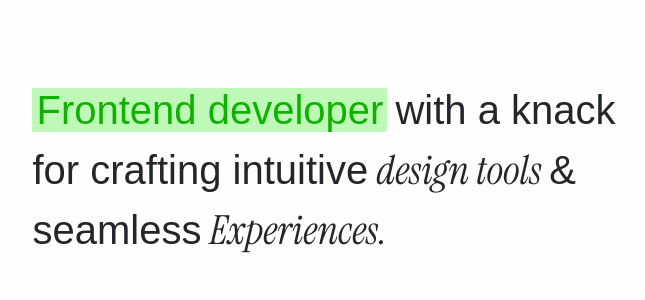
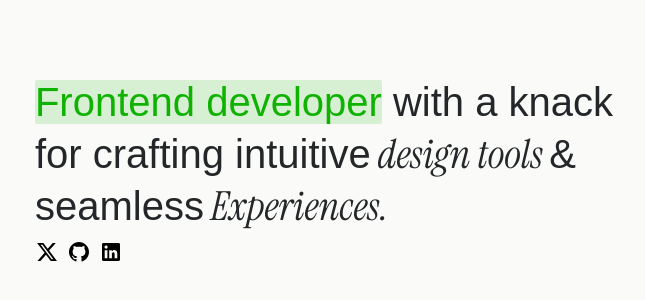
Before and after one commit to Lokendrakushwah12/PortfolioV1, a React (Vite) app: page / in a window 1280 px wide. Shown: the part 230-530 px from the top of the page, without its empty margins (316-961 px from the left). Built offline with nearby package versions, Linux system fonts and the light colour scheme.

Commit message:
Hero section

```diff
--- a/package.json
+++ b/package.json
@@ -11,7 +11,8 @@
   },
   "dependencies": {
     "react": "^18.2.0",
-    "react-dom": "^18.2.0"
+    "react-dom": "^18.2.0",
+    "react-router-dom": "^6.23.1"
   },
   "devDependencies": {
     "@types/react": "^18.2.66",
--- a/src/App.jsx
+++ b/src/App.jsx
@@ -1,26 +1,13 @@
-import { useState } from 'react'
+import Hero from './components/Hero';
+import { BrowserRouter } from 'react-router-dom';
 
 function App() {
 
   return (
     <>
-      <div className="h-screen w-full flex justify-center items-center">
-        <h1 className=''>
-          <span className='bg-[hsl(115,85%,85%)] font-[400] text-[hsl(115,99%,35%)] mr-2 rounded-sm px-1'>
-            Frontend developer
-          </span>
-          with a knack <br />
-          for crafting intuitive
-          <span className='instrument-serif-regular-italic px-2'>
-            design tools
-          </span>
-          & <br />
-          seamless
-          <span className='instrument-serif-regular-italic px-2'>
-            Experiences.
-          </span>
-        </h1>
-      </div>
+      <BrowserRouter>
+        <Hero />
+      </BrowserRouter>
     </>
   )
 }
--- /dev/null
+++ b/src/components/Hero.jsx
@@ -0,0 +1,51 @@
+import React from 'react';
+import { Link } from 'react-router-dom';
+
+const Hero = () => {
+    return (
+        <>
+            <div className="h-screen w-full flex justify-center items-center">
+                <div className="flex flex-col gap-2">
+
+                    <h1 className=' leading-[3.25rem]'>
+                        <span className='bg-[rgba(16,178,1,0.15)] font-[400] text-[rgb(16,178,1)] rounded-sm'>
+                            Frontend developer
+                        </span>
+                        &nbsp;with a knack <br />
+                        for crafting intuitive
+                        <span className='instrument-serif-regular-italic'>
+                            &nbsp;design tools&nbsp;
+                        </span>
+                        & <br />
+                        seamless
+                        <span className='instrument-serif-regular-italic'>
+                            &nbsp;Experiences.
+                        </span>
+                    </h1>
+                    <div className="social flex gap-2">
+                        <Link to='https://twitter.com/Lokendratwt' >
+                            <svg width="24" height="24" viewBox="0 0 24 24" fill="none" xmlns="http://www.w3.org/2000/svg">
+                                <path d="M17.73 3H20.7835L14.1124 10.6246L21.9604 21H15.8155L11.0026 14.7074L5.49549 21H2.44011L9.57549 12.8446L2.04688 3H8.3478L12.6983 8.75169L17.73 3ZM16.6583 19.1723H18.3503L7.42841 4.73169H5.61272L16.6583 19.1723Z" fill="black" />
+                            </svg>
+                        </Link>
+
+                        <Link to='https://github.com/Lokendrakushwah12' >
+                            <svg width="24" height="24" viewBox="0 0 24 24" fill="none" xmlns="http://www.w3.org/2000/svg">
+                                <path d="M12 1.95068C17.525 1.95068 22 6.42568 22 11.9507C21.9995 14.0459 21.3419 16.0883 20.1198 17.7902C18.8977 19.4922 17.1727 20.768 15.1875 21.4382C14.6875 21.5382 14.5 21.2257 14.5 20.9632C14.5 20.6257 14.5125 19.5507 14.5125 18.2132C14.5125 17.2757 14.2 16.6757 13.8375 16.3632C16.0625 16.1132 18.4 15.2632 18.4 11.4257C18.4 10.3257 18.0125 9.43818 17.375 8.73818C17.475 8.48818 17.825 7.46318 17.275 6.08818C17.275 6.08818 16.4375 5.81318 14.525 7.11318C13.725 6.88818 12.875 6.77568 12.025 6.77568C11.175 6.77568 10.325 6.88818 9.525 7.11318C7.6125 5.82568 6.775 6.08818 6.775 6.08818C6.225 7.46318 6.575 8.48818 6.675 8.73818C6.0375 9.43818 5.65 10.3382 5.65 11.4257C5.65 15.2507 7.975 16.1132 10.2 16.3632C9.9125 16.6132 9.65 17.0507 9.5625 17.7007C8.9875 17.9632 7.55 18.3882 6.65 16.8757C6.4625 16.5757 5.9 15.8382 5.1125 15.8507C4.275 15.8632 4.775 16.3257 5.125 16.5132C5.55 16.7507 6.0375 17.6382 6.15 17.9257C6.35 18.4882 7 19.5632 9.5125 19.1007C9.5125 19.9382 9.525 20.7257 9.525 20.9632C9.525 21.2257 9.3375 21.5257 8.8375 21.4382C6.8458 20.7752 5.11342 19.502 3.88611 17.799C2.65881 16.096 1.9989 14.0498 2 11.9507C2 6.42568 6.475 1.95068 12 1.95068Z" fill="black" />
+                            </svg>
+                        </Link>
+
+                        <Link to='https://www.linkedin.com/in/lokendrakushwah12/' >
+                            <svg width="24" height="24" viewBox="0 0 24 24" fill="none" xmlns="http://www.w3.org/2000/svg">
+                                <path d="M19.65 3H4.35C3.99196 3 3.64858 3.14223 3.39541 3.39541C3.14223 3.64858 3 3.99196 3 4.35V19.65C3 20.008 3.14223 20.3514 3.39541 20.6046C3.64858 20.8578 3.99196 21 4.35 21H19.65C20.008 21 20.3514 20.8578 20.6046 20.6046C20.8578 20.3514 21 20.008 21 19.65V4.35C21 3.99196 20.8578 3.64858 20.6046 3.39541C20.3514 3.14223 20.008 3 19.65 3ZM8.4 18.3H5.7V10.2H8.4V18.3ZM7.05 8.625C6.74056 8.61616 6.4406 8.51632 6.18758 8.33797C5.93456 8.15962 5.7397 7.91066 5.62737 7.6222C5.51503 7.33374 5.49019 7.01857 5.55595 6.71607C5.6217 6.41358 5.77515 6.13716 5.9971 5.92138C6.21906 5.70559 6.49968 5.55999 6.80391 5.50278C7.10814 5.44556 7.42248 5.47927 7.70766 5.59969C7.99284 5.7201 8.23622 5.92189 8.40737 6.17983C8.57853 6.43778 8.66987 6.74044 8.67 7.05C8.66289 7.47331 8.4885 7.8766 8.18495 8.17173C7.88139 8.46685 7.47335 8.62982 7.05 8.625ZM18.3 18.3H15.6V14.034C15.6 12.756 15.06 12.297 14.358 12.297C14.1522 12.3107 13.9511 12.3649 13.7663 12.4566C13.5815 12.5482 13.4166 12.6755 13.2811 12.831C13.1457 12.9866 13.0422 13.1674 12.9768 13.363C12.9114 13.5586 12.8853 13.7652 12.9 13.971C12.8955 14.0129 12.8955 14.0551 12.9 14.097V18.3H10.2V10.2H12.81V11.37C13.0733 10.9695 13.435 10.6433 13.8605 10.4227C14.286 10.2021 14.761 10.0944 15.24 10.11C16.635 10.11 18.264 10.884 18.264 13.404L18.3 18.3Z" fill="black" />
+                            </svg>
+                        </Link>
+                    </div>
+                </div>
+            </div>
+
+        </>
+    )
+}
+
+export default Hero
--- a/src/index.css
+++ b/src/index.css
@@ -15,12 +15,11 @@ body {
   font-family: 'Neue Montreal', sans-serif;
   margin: 0;
   padding: 0;
-  background-color: #fefefe;
+  background-color: #fafaf9;
 }
 
 ::selection {
-  background: #121212;
-  color: #f9f9f9;
+  background: rgba(5, 154, 255, 0.15);
 }
 
 ::-webkit-scrollbar {
```
Also changed, not shown: 1 other file (tests, documents, lock files or other folders).
